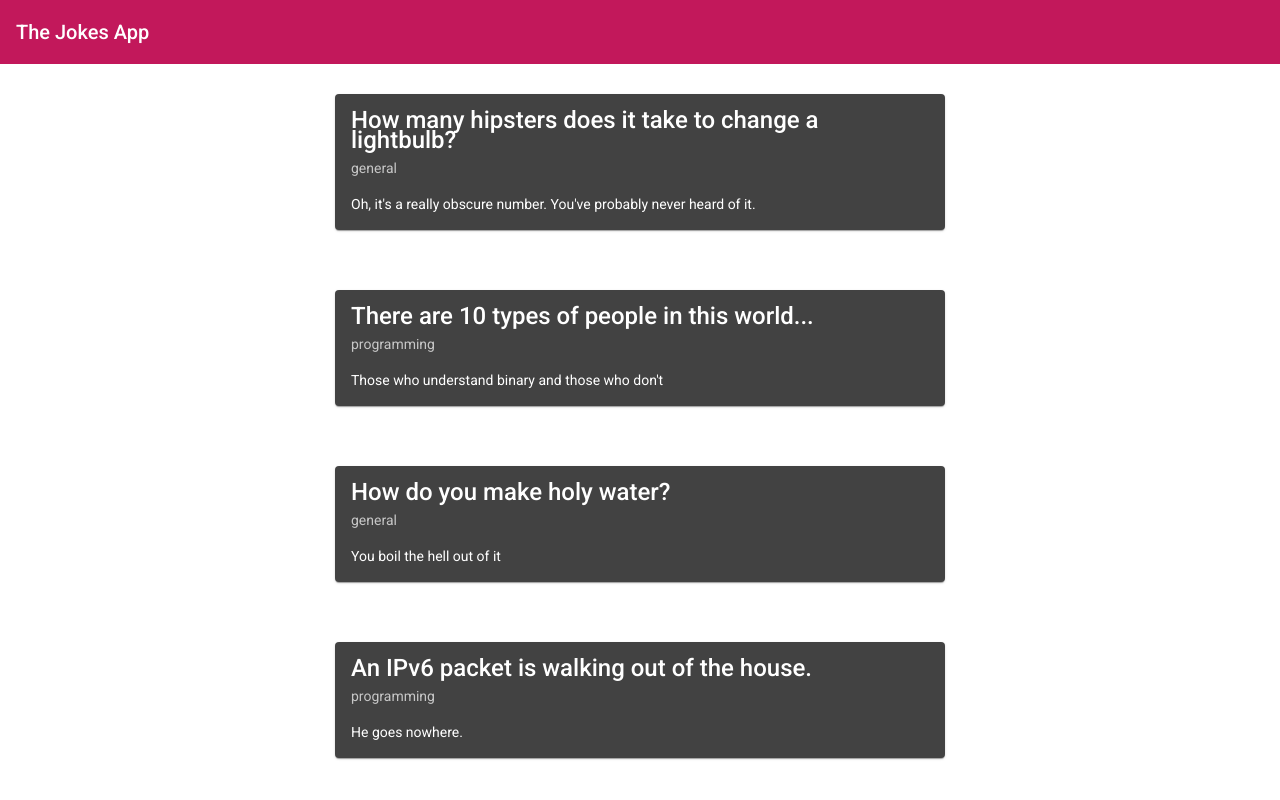
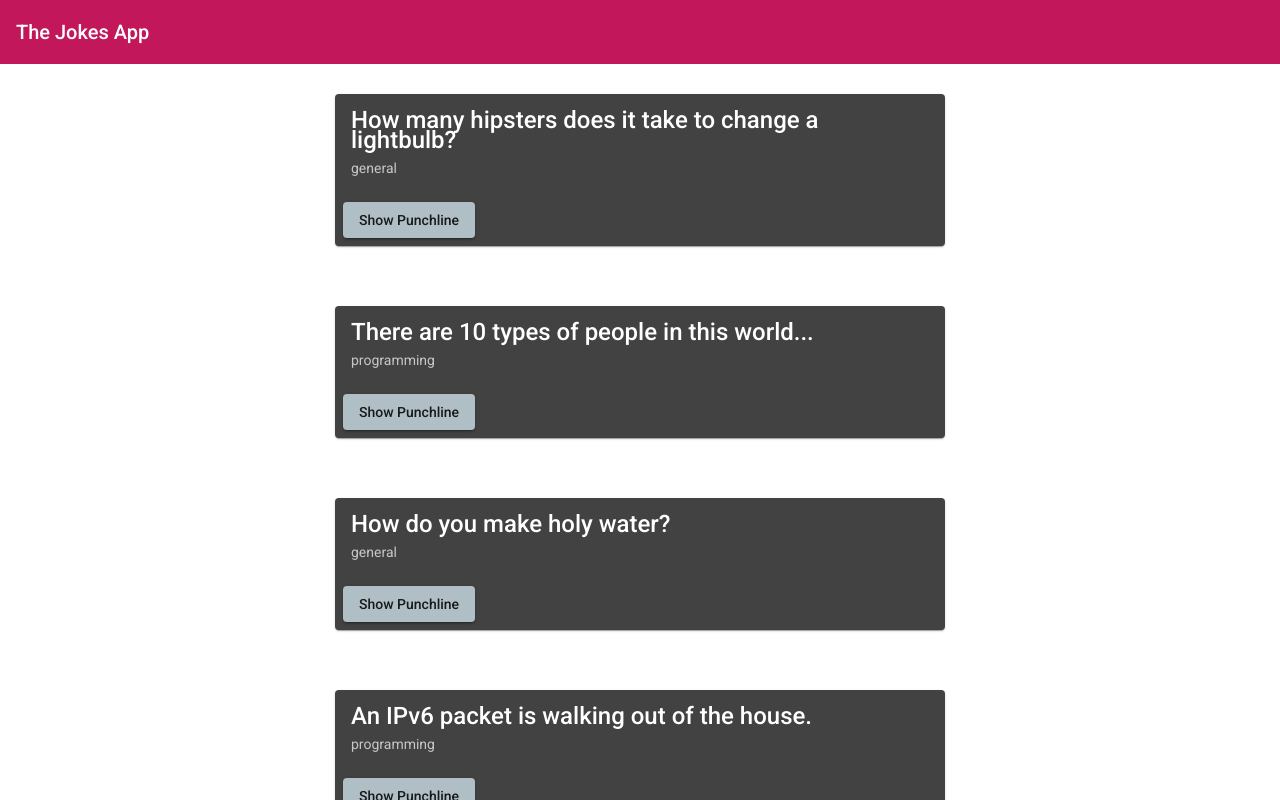
Before and after one commit to nirajkheria/joke-app, an Angular app: page / in a window 1280 px wide. Shown: the top 800 px of the page. Built offline with nearby package versions, Linux system fonts and the light colour scheme.

Commit message:
show hide punchlines

```diff
--- a/src/app/joke/joke.component.html
+++ b/src/app/joke/joke.component.html
@@ -8,11 +8,21 @@
           </p></mat-card-title
         >
         <mat-card-subtitle>{{ joke.type }}</mat-card-subtitle>
-        <mat-card-content
+        <mat-card-content *ngIf="showPunchLine"
           ><p>
             {{ joke.punchline }}
           </p></mat-card-content
         >
+        <mat-card-actions>
+          <button
+            type="button"
+            mat-raised-button
+            color="accent"
+            (click)="showPunchLine = !showPunchLine"
+          >
+            {{ !showPunchLine ? "Show " : "Hide " }} Punchline
+          </button>
+        </mat-card-actions>
       </mat-card>
     </div>
   </div>
--- a/src/app/joke/joke.component.ts
+++ b/src/app/joke/joke.component.ts
@@ -8,6 +8,7 @@ import { Joke } from "../joke.model";
 })
 export class JokeComponent implements OnInit {
   @Input() joke: Joke;
+  showPunchLine = false;
 
   constructor() {}
 
--- a/src/app/material.module.ts
+++ b/src/app/material.module.ts
@@ -2,10 +2,11 @@ import { NgModule } from "@angular/core";
 import { CommonModule } from "@angular/common";
 import { MatCardModule } from "@angular/material/card";
 import { MatToolbarModule } from "@angular/material/toolbar";
+import { MatButtonModule } from "@angular/material/button";
 
 @NgModule({
   declarations: [],
-  imports: [CommonModule, MatCardModule, MatToolbarModule],
-  exports: [MatCardModule, MatToolbarModule]
+  imports: [CommonModule, MatCardModule, MatToolbarModule, MatButtonModule],
+  exports: [MatCardModule, MatToolbarModule, MatButtonModule]
 })
 export class MaterialModule {}
```
